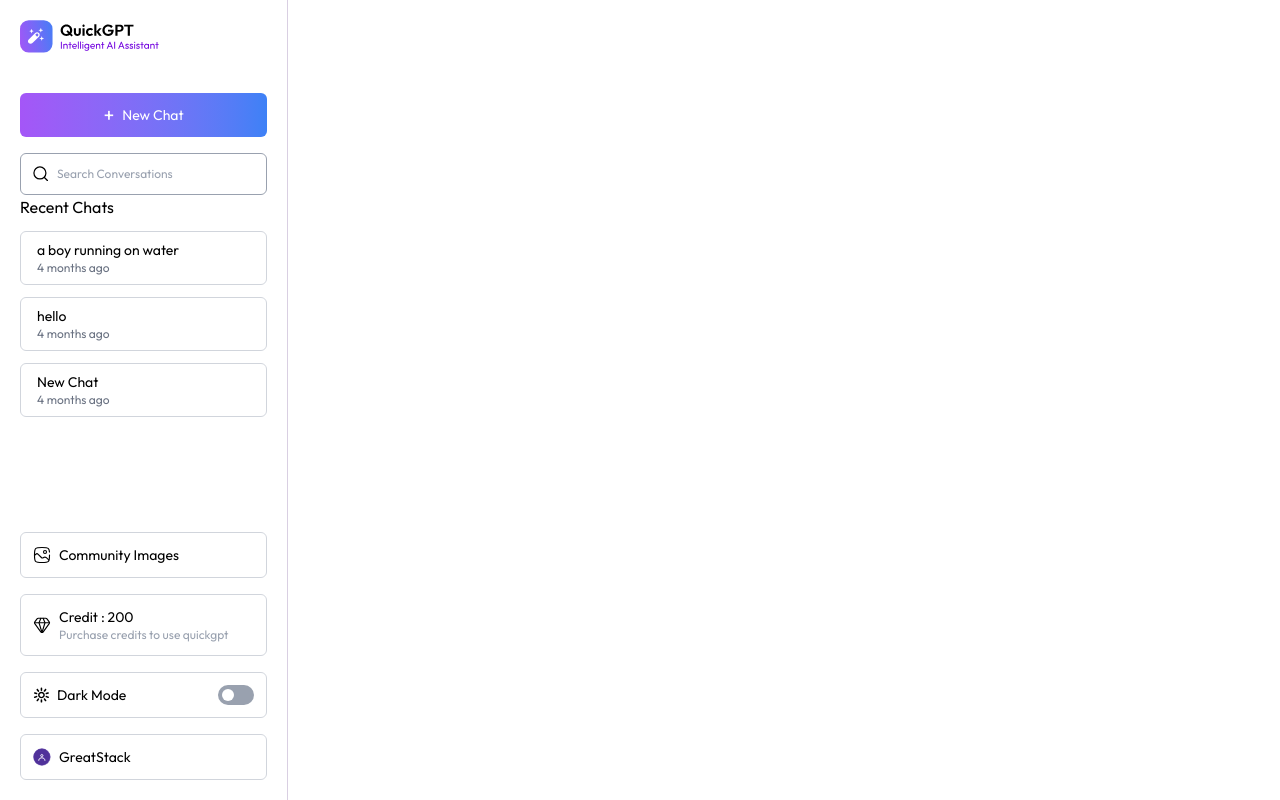
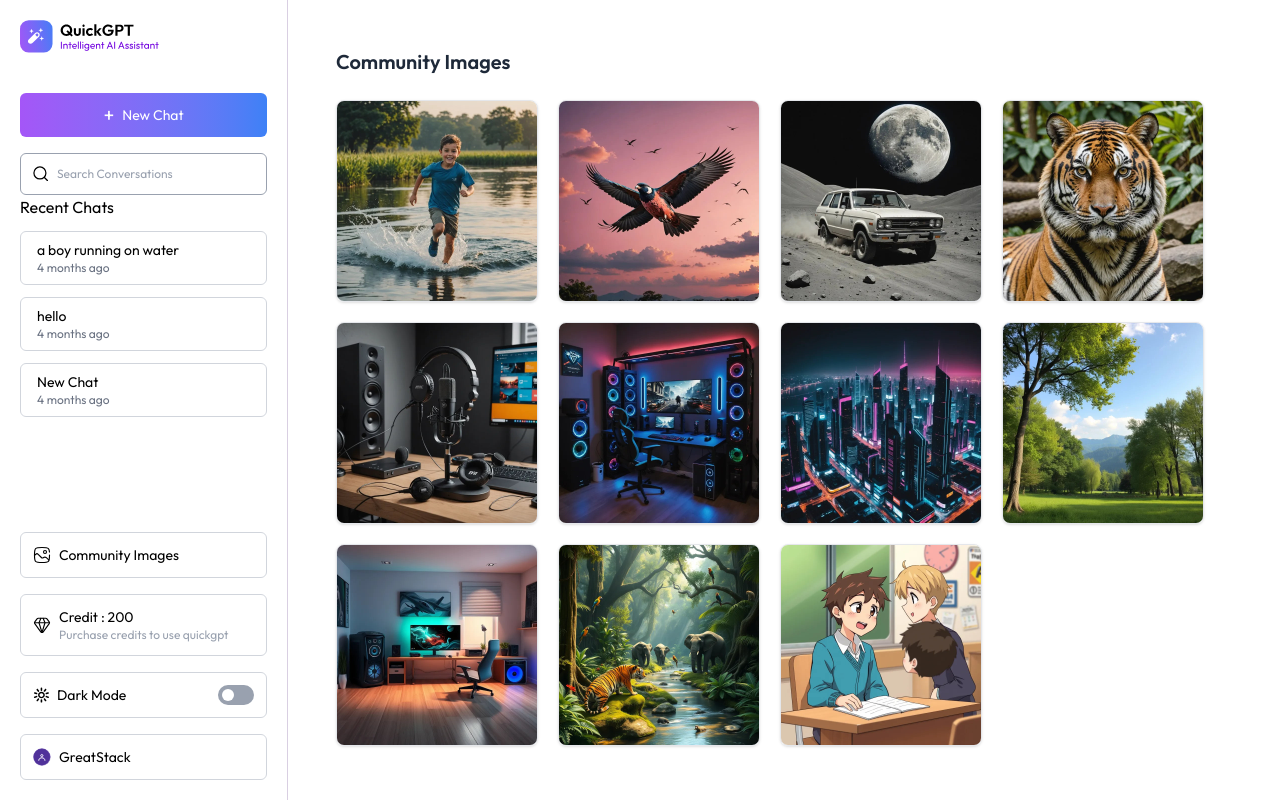
Before and after one commit to pasindu2204/AI_ChatGPT-using-Full-Stack, a React (Vite) app in the folder client/: page /community in a window 1280 px wide. Built offline with nearby package versions, Linux system fonts and the light colour scheme.

Commit message:
create and finish community page

```diff
--- a/client/src/Pages/Community.jsx
+++ b/client/src/Pages/Community.jsx
@@ -1,9 +1,49 @@
-import React from 'react'
+import React, { useEffect, useState } from 'react'
+import { dummyPublishedImages } from '../assets/assets';
+import Loading from './Loading.jsx';
 
 const Community = () => {
+
+const [images, setImages] = useState([]);
+const [loading, setLoading] = useState(true);
+
+const fetchImages = async () => {
+  setImages(dummyPublishedImages)
+  setLoading(false);
+}
+
+useEffect(() => {
+  fetchImages();
+}, []);
+
+if (loading) return <Loading />;
+
   return (
-    <div>
+    <div className='p-6 pt-12 xl:px-12 2xl:px-20 w-full mx-auto h-full overflow-y-scroll'>
+      <h2 className='text-xl font-semibold mb-6 text-gray-800 dark:text-purple-100'>Community Images</h2>
 
+      {images.length > 0 ? (
+          <div className='flex flex-wrap max-sm:justify-center gap-5'>
+            {images.map((item, index) => (
+              <a key={index} href={item.imageUrl} target='_blank' className='realative group block rounded-lg overflow-hidden border
+               border-gray-200 dark:border-purple-700 shadow-sm hover:shadow-md transition-shadow duration-300'>
+
+                <img src={item.imageUrl} className='w-full h-40 md:h-50 2xl:h-62 object-cover
+              group-hover:scale-105 transition-transform duration-300 ease-in-out'/>
+
+              <p className='absolute bottom-0 right-0 text-xs bg-black/50 backdrop-blur text-white px-4 py-1
+              rounded-tl-xl opacity-0 group-hover:opacity-100 transition duration-300'>
+                Created by {item.userName}</p>
+
+              </a>
+            ))}
+          </div>
+      )
+    :
+    (
+       <p className='text-center text-gray-600 dark:text-purple-200 mt-10'>No images found</p>
+    )
+    }
     </div>
   )
 }
```
